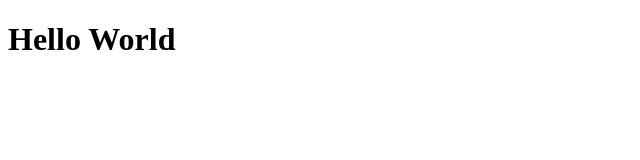
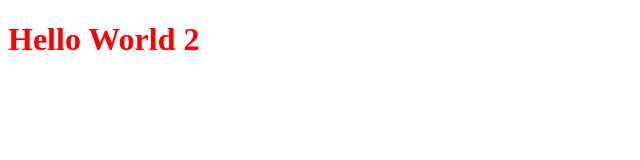
Before and after one commit to Kartoman/getCash, a plain HTML site: page index.html in a window 1280 px wide. Shown: the whole page, without its empty margins (0-640 px from the left). Drawn offline with Linux system fonts and the light colour scheme.

Commit message:
hello world updated

```diff
--- a/index.html
+++ b/index.html
@@ -7,6 +7,6 @@
     <title>Document</title>
 </head>
 <body>
-    <h1>Hello World</h1>
+    <h1 style="color: red;">Hello World 2</h1>
 </body>
 </html>
```
